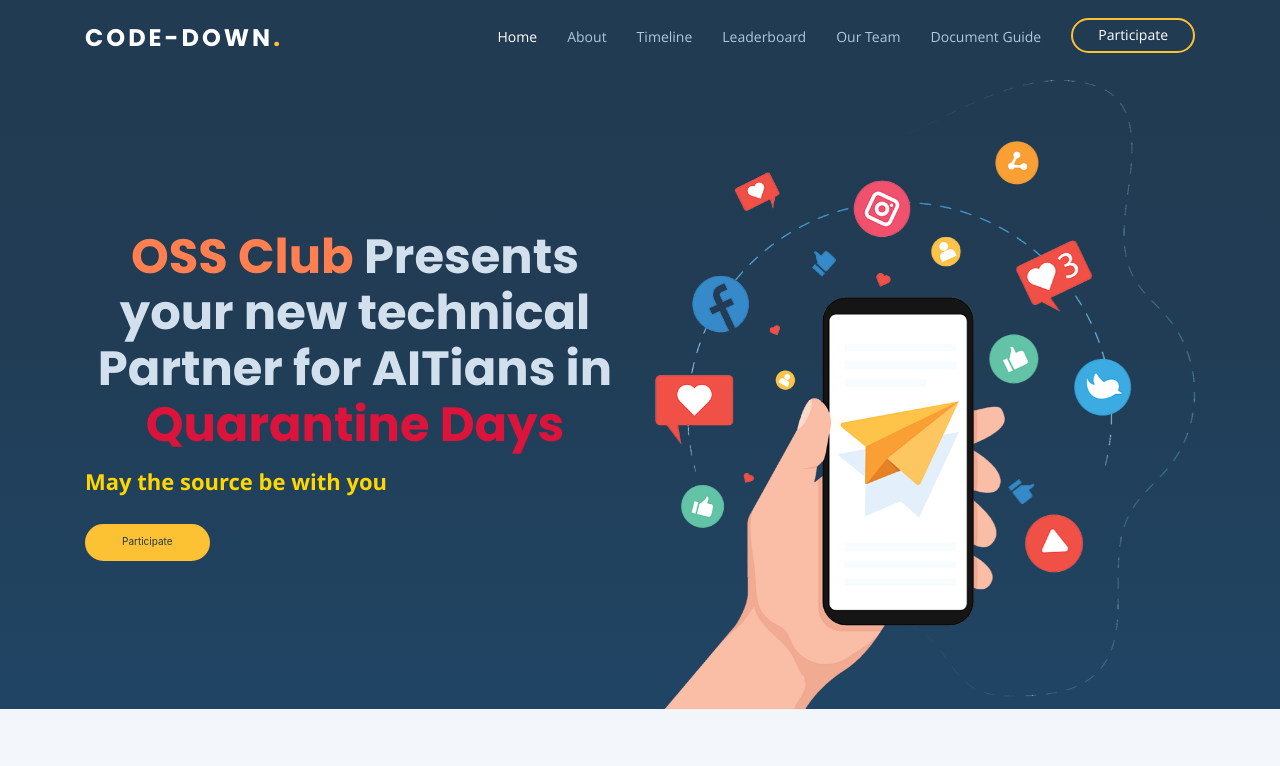
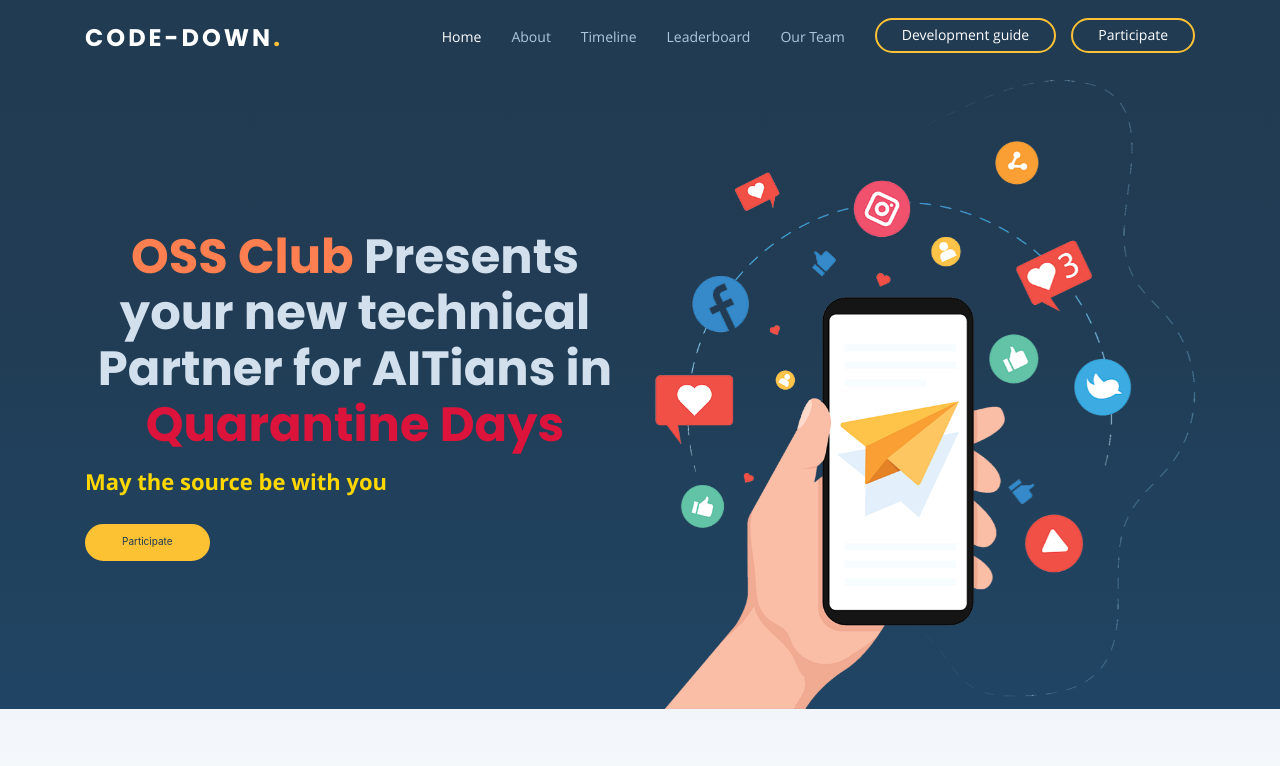
Before and after one commit to AkshaySharma008/skillUp, a website with bundled scripts: page front-end/index.html in a window 1280 px wide. Shown: the top 766 px of the page. Built offline with nearby package versions, Linux system fonts and the light colour scheme; a script that the page names is missing.

Commit message:
doc. guide uploaded

```diff
--- a/front-end/index.html
+++ b/front-end/index.html
@@ -56,7 +56,7 @@
           <li><a href="#timeline">Timeline</a></li>
           <li><a href="#leaderboard">Leaderboard</a></li>
           <li><a href="#crew">Our Team</a></li>
-          <li><a href="#about">Document Guide</a></li>
+          <li class="get-started"><a href="https://docdro.id/3dTzns9" >Development guide</a></li>
           <li class="get-started"><a data-toggle="modal" data-target="#signup" style="cursor: pointer;">Participate</a>
           </li>
         </ul>
@@ -76,6 +76,9 @@
 
           <h2><b style="color:gold;"> May the source be with you</b></h2>
           <a data-toggle="modal" data-target="#signup" class="btn-get-started scrollto">Participate</a>
+
+          <!-- <a href="#" class="btn-get-started scrollto">Development Guide</a> -->
+
         </div>
         <div class="col-lg-6 order-1 order-lg-2 hero-img" data-aos="fade-left">
           <img src="assets/img/hero-img.png" class="img-fluid" alt="">
```
